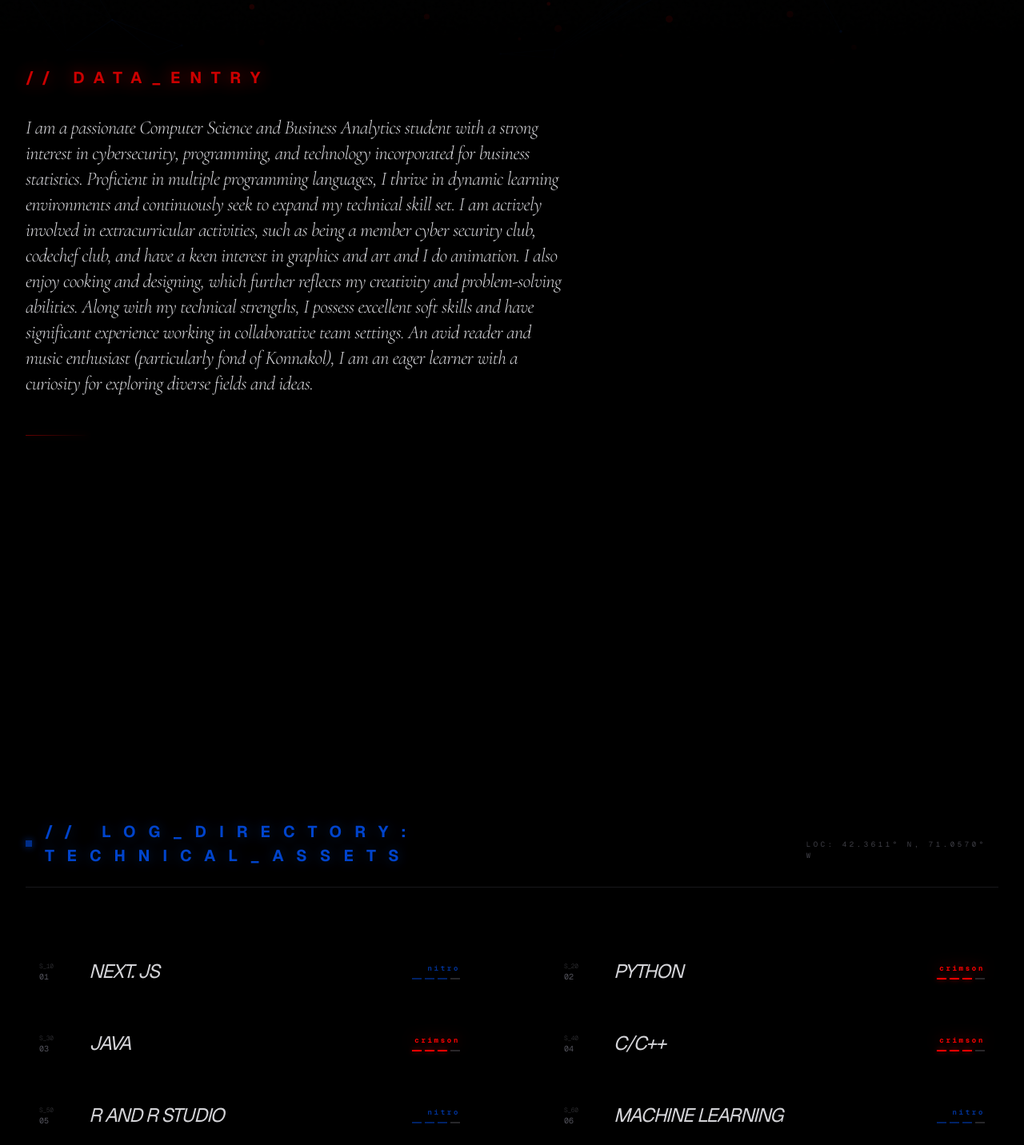
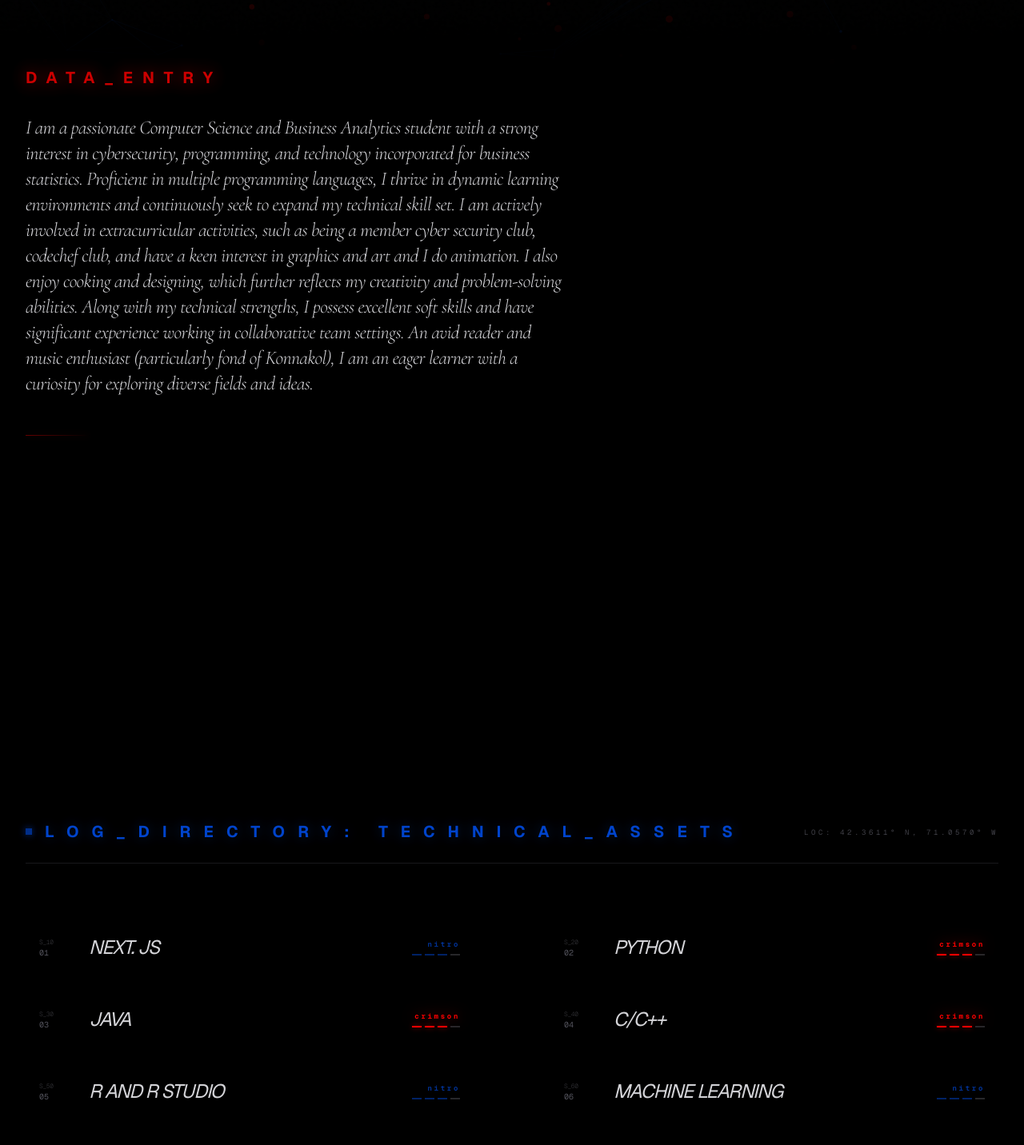
Before and after one commit to Scorpiozo/portfolio, a Next.js app: page / in a window 1280 px wide. Shown: the part 718-2150 px from the top of the page at 80% size. Built offline with nearby package versions, Linux system fonts and the light colour scheme.

Commit message:
Refactor particle and star interfaces in page.tsx

```diff
--- a/app/page.tsx
+++ b/app/page.tsx
@@ -4,7 +4,6 @@ import React, { useEffect, useRef, useState } from "react";
 
 import { motion, AnimatePresence } from "framer-motion";
 
-import Link from "next/link";
 
 import Loading from "./loading";
 
@@ -133,9 +132,25 @@ export default function Home() {
 
     const cCtx = cC.getContext("2d")!;
 
-    let blood: any[] = [];
+    interface Particle {
+      x: number;
+      y: number;
+      s: number;
+      v: number;
+      o: number;
+    }
 
-    let stars: any[] = [];
+    let blood: Particle[] = [];
+
+    interface Star {
+      x: number;
+      y: number;
+      vx: number;
+      vy: number;
+      s: number;
+    }
+
+    let stars: Star[] = [];
 
     const init = () => {
       bC.width = cC.width = window.innerWidth;
@@ -292,7 +307,7 @@ export default function Home() {
         <section className="reveal w-full">
           <div className="max-w-xl md:max-w-2xl lg:max-w-2xl">
             <h2 className="text-crimson font-bold text-[20px] tracking-[0.6em] mb-8 uppercase opacity-80 font-sans drop-shadow-[0_0_10px_rgba(255,0,0,0.7)]">
-              // DATA_ENTRY
+                {/* // */} DATA_ENTRY
             </h2>
 
             <p className="font-manifesto italic text-lg sm:text-xl md:text-2xl leading-[1.3] text-zinc-300 tracking-tight">
@@ -311,7 +326,7 @@ export default function Home() {
               <div className="h-2 w-2 bg-nitro animate-pulse shadow-[0_0_10px_#0055ff]" />
 
               <h2 className="text-nitro font-bold text-[9px] md:text-[20px] tracking-[0.5em] md:tracking-[0.8em] uppercase opacity-80 font-sans drop-shadow-[0_0_8px_rgba(0,85,255,0.4)]">
-                // LOG_DIRECTORY: TECHNICAL_ASSETS
+               {/* // */} LOG_DIRECTORY: TECHNICAL_ASSETS
               </h2>
             </div>
 
@@ -387,7 +402,7 @@ export default function Home() {
           <div className="flex justify-between items-end mb-16 md:mb-24 px-4 md:px-0">
             <div>
               <h2 className="text-crimson font-bold text-[20px] tracking-[0.6em] uppercase opacity-80 font-sans mb-4 drop-shadow-[0_0_12px_rgba(255,0,0,0.8)]">
-                // AFFILIATED_CLUBS
+                  {/* // */} AFFILIATED_CLUBS
               </h2>
 
               <p className="text-zinc-500 font-sans text-xs uppercase tracking-widest italic">
@@ -446,7 +461,7 @@ export default function Home() {
 
         <section className="reveal flex flex-col items-center py-40 border-t border-white/5">
           <h2 className="text-crimson font-black text-[20px] tracking-[0.6em] mb-12 uppercase opacity-80 font-sans drop-shadow-[0_0_12px_rgba(255,0,0,0.8)]">
-            // ESTABLISH_CONNECTION
+            {/* // */} ESTABLISH_CONNECTION
           </h2>
 
           <div className="flex flex-wrap justify-center gap-6 w-full max-w-5xl px-4">
```
